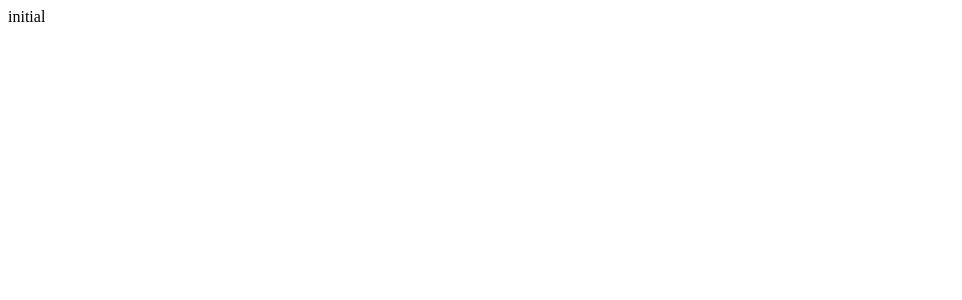
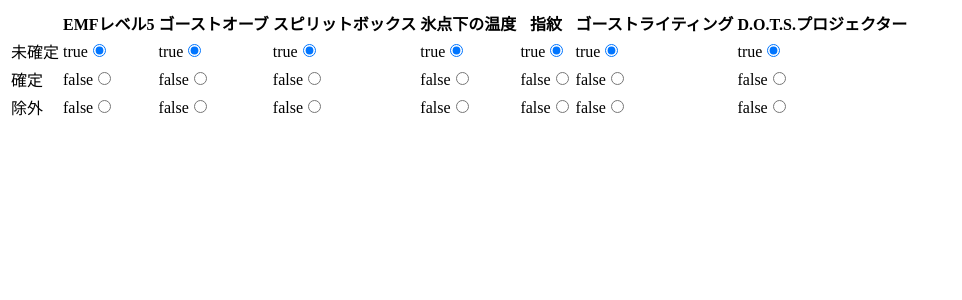
Before and after one commit to naoki-funawatari/phasmophobia, a React (Create React App) app: page / in a window 1280 px wide. Shown: the top 300 px of the page, without its empty margins (0-962 px from the left). Built offline with nearby package versions, Linux system fonts and the light colour scheme.

Commit message:
feat: recoil を導入。

```diff
--- a/package.json
+++ b/package.json
@@ -6,6 +6,7 @@
     "@testing-library/jest-dom": "^5.16.2",
     "@testing-library/react": "^12.1.2",
     "@testing-library/user-event": "^13.5.0",
+    "@types/babel__generator": "^7.6.4",
     "@types/react": "^17.0.39",
     "@types/react-router-dom": "^5.3.3",
     "@types/recoil": "^0.0.9",
--- a/src/database/conditions.json
+++ b/src/database/conditions.json
@@ -1,17 +1,17 @@
 [
   {
     "id": 0,
-    "name": "undetermined",
-    "value": "未確定"
+    "value": "undetermined",
+    "name": "未確定"
   },
   {
     "id": 1,
-    "name": "determined",
-    "value": "確定"
+    "value": "determined",
+    "name": "確定"
   },
   {
     "id": 2,
-    "name": "exclued",
-    "value": "除外"
+    "value": "exclued",
+    "name": "除外"
   }
 ]
--- a/src/features/App.tsx
+++ b/src/features/App.tsx
@@ -1,3 +1,64 @@
+import { useRecoilValue, useRecoilState } from "recoil";
+import { itemsStore, conditionsStore, itemConditionsStore, ItemCondition } from "@/stores/stores";
+
 export default function App() {
-  return <div>initial</div>;
+  const items = useRecoilValue(itemsStore);
+  const conditions = useRecoilValue(conditionsStore);
+  const [conditionPerItem, setConditionPerItem] = useRecoilState(itemConditionsStore);
+
+  const isDetermin = (itemId: number, conditionId: number) => {
+    return !!conditionPerItem
+      .filter(o => o.item.id === itemId)
+      .filter(o => o.condition.id === conditionId).length;
+  };
+
+  const handleEvidenceClicked = (itemId: number, conditionId: number) => () => {
+    const newItem = items.find(o => o.id === itemId);
+    const newCondition = conditions.find(o => o.id === conditionId);
+    const newconditionPerItem = conditionPerItem.map<ItemCondition>(o =>
+      newItem && newCondition && o.item.id === itemId
+        ? { item: newItem, condition: newCondition }
+        : o
+    );
+
+    setConditionPerItem(newconditionPerItem);
+  };
+
+  return (
+    <>
+      <header>
+        <table>
+          <thead>
+            <tr>
+              <th></th>
+              {items.map(item => (
+                <th key={`evidence-table-header-${item.id}`}>{item.name}</th>
+              ))}
+            </tr>
+          </thead>
+          <tbody>
+            {conditions.map((condition, i) => (
+              <tr key={`evidence-table-data-${condition.id}-${i}`}>
+                <td>{condition.name}</td>
+                {items.map(item => (
+                  <td key={`evidence-table-data-${condition.id}-${i}-${item.id}`}>
+                    <label>
+                      {`${isDetermin(item.id, condition.id)}`}
+                      <input
+                        type="radio"
+                        name={`evidence-table-data-${item.id}`}
+                        checked={isDetermin(item.id, condition.id)}
+                        onClick={handleEvidenceClicked(item.id, condition.id)}
+                      />
+                    </label>
+                  </td>
+                ))}
+              </tr>
+            ))}
+          </tbody>
+        </table>
+      </header>
+      <div></div>
+    </>
+  );
 }
--- a/src/index.tsx
+++ b/src/index.tsx
@@ -1,8 +1,12 @@
 import * as ReactDOM from "react-dom";
+import { RecoilRoot } from "recoil";
 import App from "@/features/App";
 import reportWebVitals from "./reportWebVitals";
 
-ReactDOM.render(<App />, document.getElementById("root"));
+ReactDOM.render(
+  <RecoilRoot>
+    <App />
+  </RecoilRoot>, document.getElementById("root"));
 
 // If you want to start measuring performance in your app, pass a function
 // to log results (for example: reportWebVitals(console.log))
--- /dev/null
+++ b/src/stores/stores.ts
@@ -0,0 +1,48 @@
+import { atom } from "recoil";
+import itemsjson from "@/database/items.json";
+import conditionsjson from "@/database/conditions.json";
+import ghostsjson from "@/database/ghosts.json";
+
+interface Item {
+  id: number;
+  name: string;
+}
+
+interface Condition {
+  id: number;
+  name: string;
+}
+
+interface Ghost {
+  id: number;
+  name: string;
+  items: number[];
+}
+
+export interface ItemCondition {
+  item: Item;
+  condition: Condition;
+}
+
+export const itemsStore = atom<Item[]>({
+  key: "itemsStore",
+  default: itemsjson,
+});
+
+export const conditionsStore = atom<Condition[]>({
+  key: "conditionsStore",
+  default: conditionsjson,
+});
+
+export const ghostsStore = atom<Ghost[]>({
+  key: "ghostsStore",
+  default: ghostsjson,
+});
+
+export const itemConditionsStore = atom<ItemCondition[]>({
+  key: "itemConditionsStore",
+  default: itemsjson.map(item => ({
+    item,
+    condition: conditionsjson[0],
+  })),
+});
```
Also changed, not shown: 1 other file (tests, documents, lock files or other folders).
